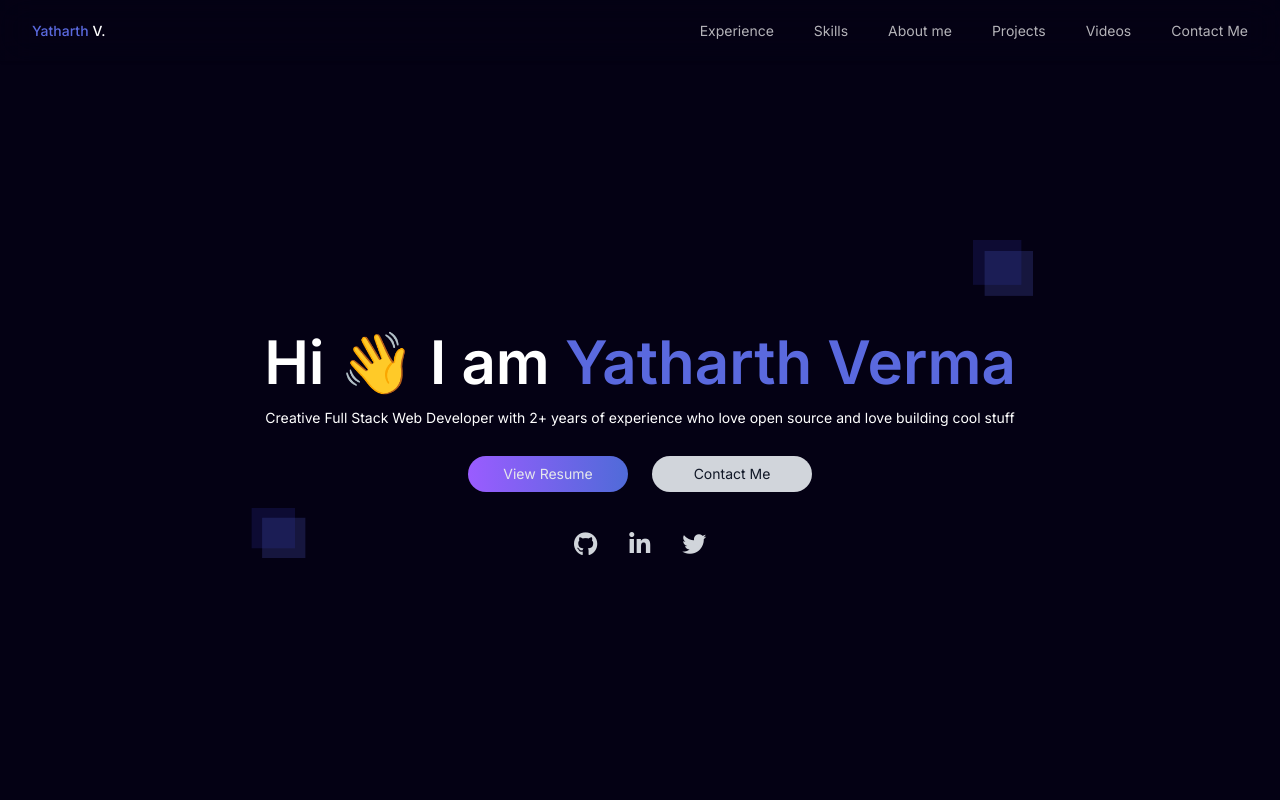
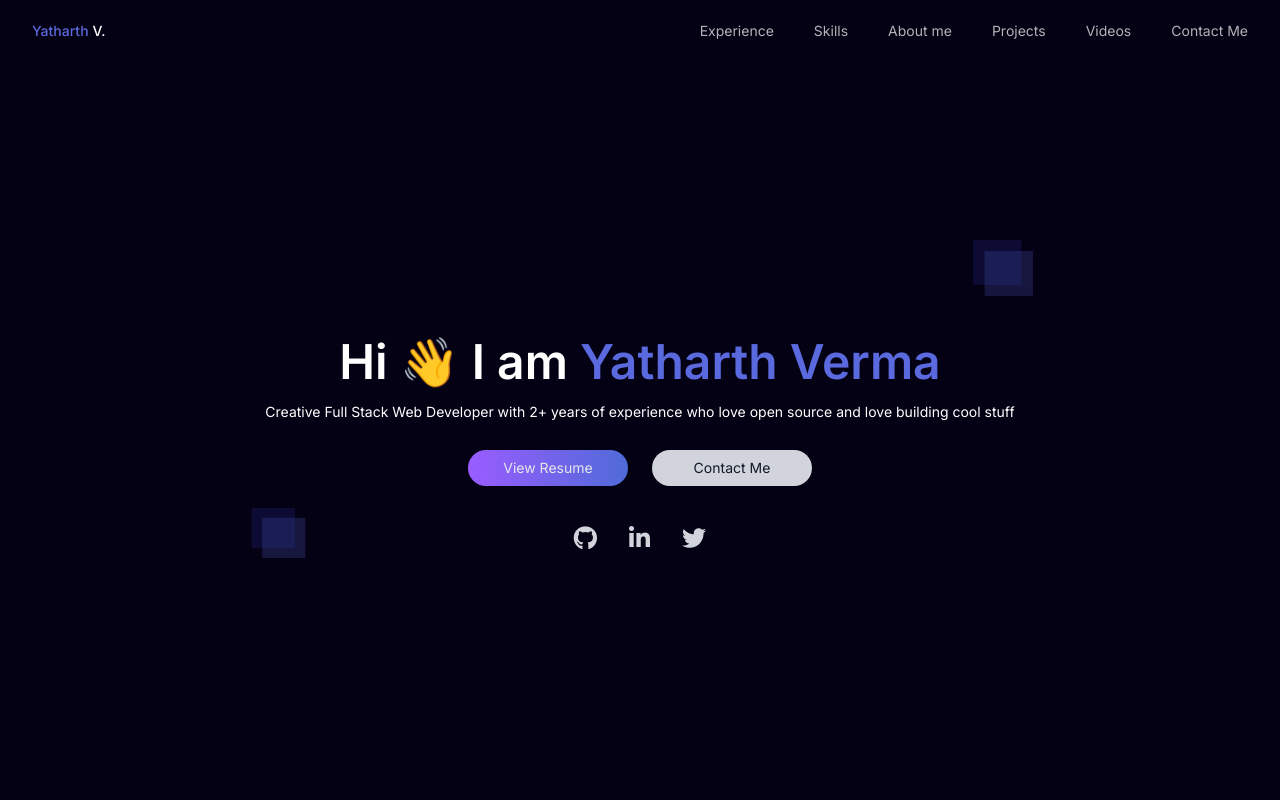
Before and after one commit to yatharth1706/my-portfolio, a React (Create React App) app: page / in a window 1280 px wide. Shown: the top 800 px of the page. Built offline with nearby package versions, Linux system fonts and the light colour scheme.

Commit message:
fix size

```diff
--- a/src/components/Intro.js
+++ b/src/components/Intro.js
@@ -4,7 +4,7 @@ import { Link } from "react-scroll";
 function Intro() {
   return (
     <div className="flex flex-col h-screen text-white justify-center items-center">
-      <h1 className="relative font-semibold text-center md:text-6xl sm:text-3xl text-xl">
+      <h1 className="relative font-semibold text-center md:text-5xl sm:text-3xl text-xl">
         Hi 👋 I am <span style={{ color: "#5A69DE" }}>Yatharth Verma</span>
       </h1>
       <span className="mt-4 font-normal text-center text-sm">
```
